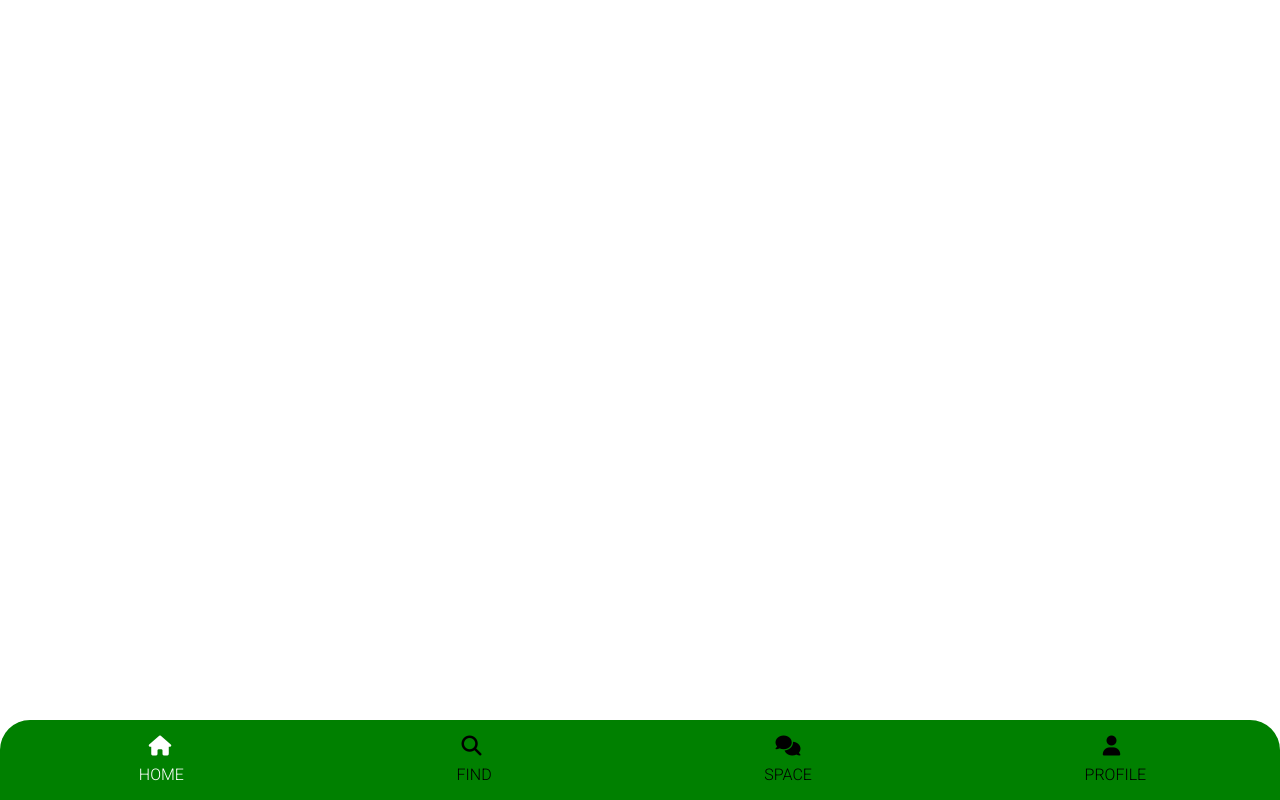
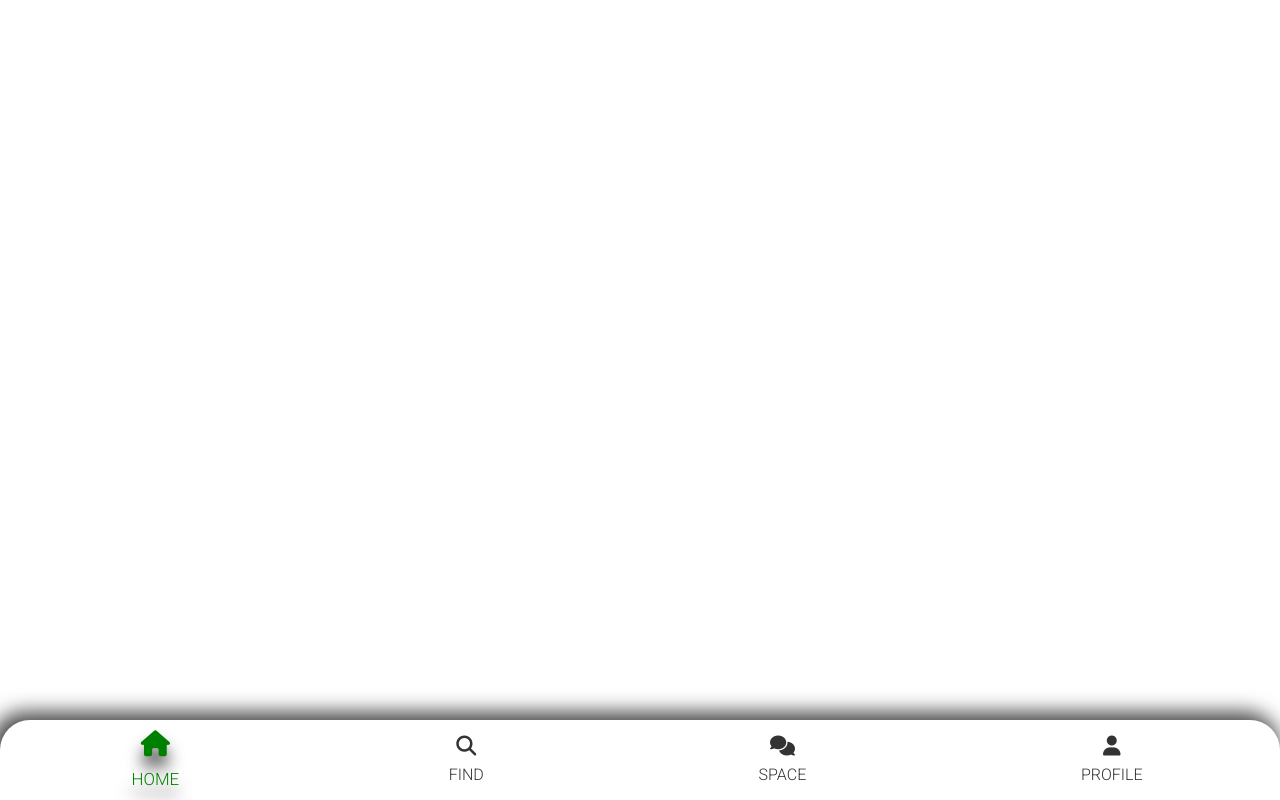
Before and after one commit to enesmozer/Animated-Tabbar, a website: page index.html in a window 1280 px wide. Both pictures are taken after a click on the link "HOME". Drawn offline with nearby package versions, Linux system fonts and the light colour scheme.

Commit message:
animation and last design

```diff
--- a/js/main.js
+++ b/js/main.js
@@ -1,4 +1,5 @@
 $('.button').on('click', function () {
+      $(".focus").css({ 'top': '47%', 'left': '41.5%' });
       $('.button').removeClass('active');
       $( document.activeElement).addClass('active');
 })
--- a/scss/index.scss
+++ b/scss/index.scss
@@ -1,38 +1,38 @@
-@import url('https://fonts.googleapis.com/css2?family=Roboto:ital,wght@0,100;0,300;1,300&display=swap');
-.container{
+@import url("https://fonts.googleapis.com/css2?family=Roboto:ital,wght@0,100;0,300;1,300&display=swap");
+.container {
   height: 100vh;
   display: flex;
   align-items: flex-end;
-    .tab{
+  .tab {
     display: flex;
     align-items: center;
     justify-content: space-around;
     height: 80px;
     width: 100%;
-        background-color: green ;
+    background-color: #fff;
     border-top-left-radius: 30px;
     border-top-right-radius: 30px;
-        .button{
-            appearance: none;
+    box-shadow: -5px -4px 20px 4px rgba(0, 0, 0, 0.73);
+    .button {
       display: flex;
       flex-direction: column;
       align-items: center;
       text-decoration: none;
-            color: black;
-            .icon{
+      color: #333;
+      transition-duration: 0.6s;
+      .icon {
         font-size: 20px;
-                height: 1em;
-                width: 1em;
         margin-bottom: 10px;
       }
-            .text{
-                font-family: 'Roboto', sans-serif;
-                margin-left: 5px;
+      .text {
+        font-family: "Roboto", sans-serif;
       }
     }
   }
-    .active{
-        color: white !important;
-        animation: scale-down-center 0.4s cubic-bezier(0.250, 0.460, 0.450, 0.940) both;
+  .active {
+    color: green !important;
+    transform: scale(1.3);
+    font-size: 13px;
+    text-shadow: 0px 10px 12px rgba(0, 0, 0, 0.67);
   }
 }
```
Also changed, not shown: main.css. Lines whose indentation alone changed are shown as unchanged.
